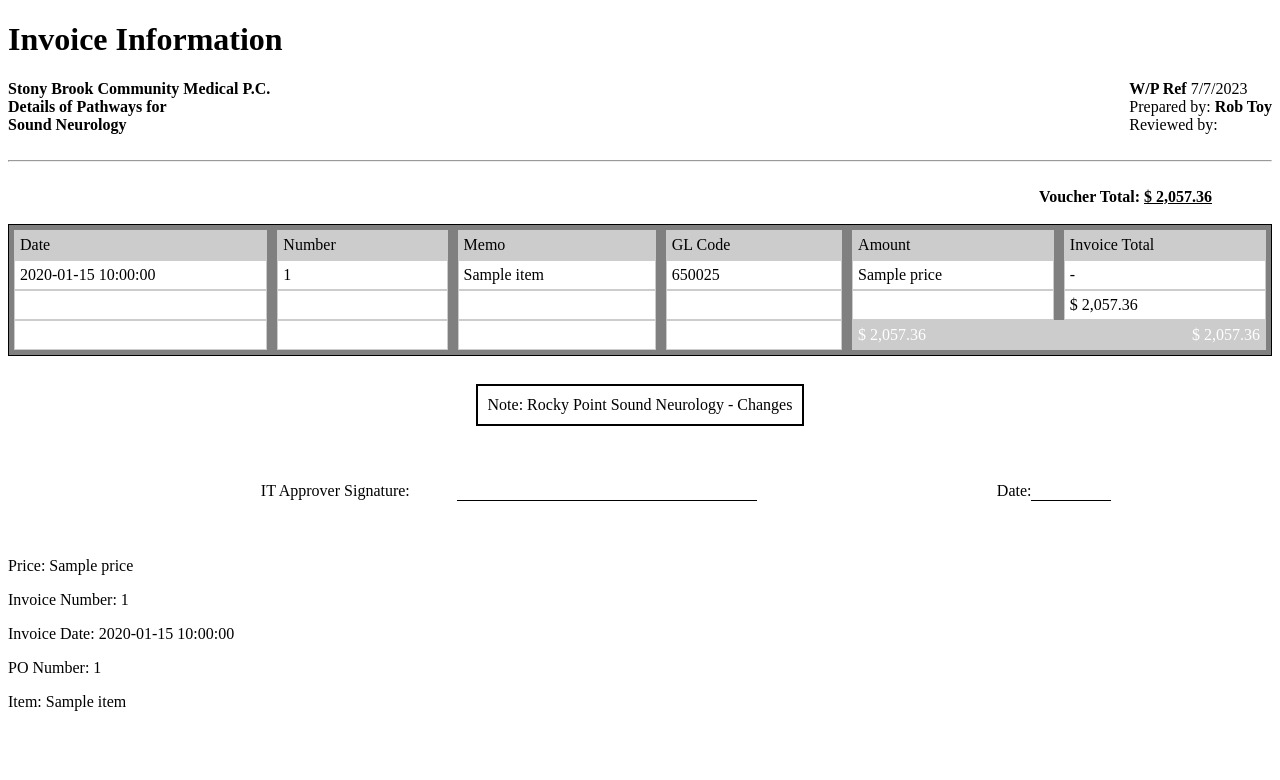
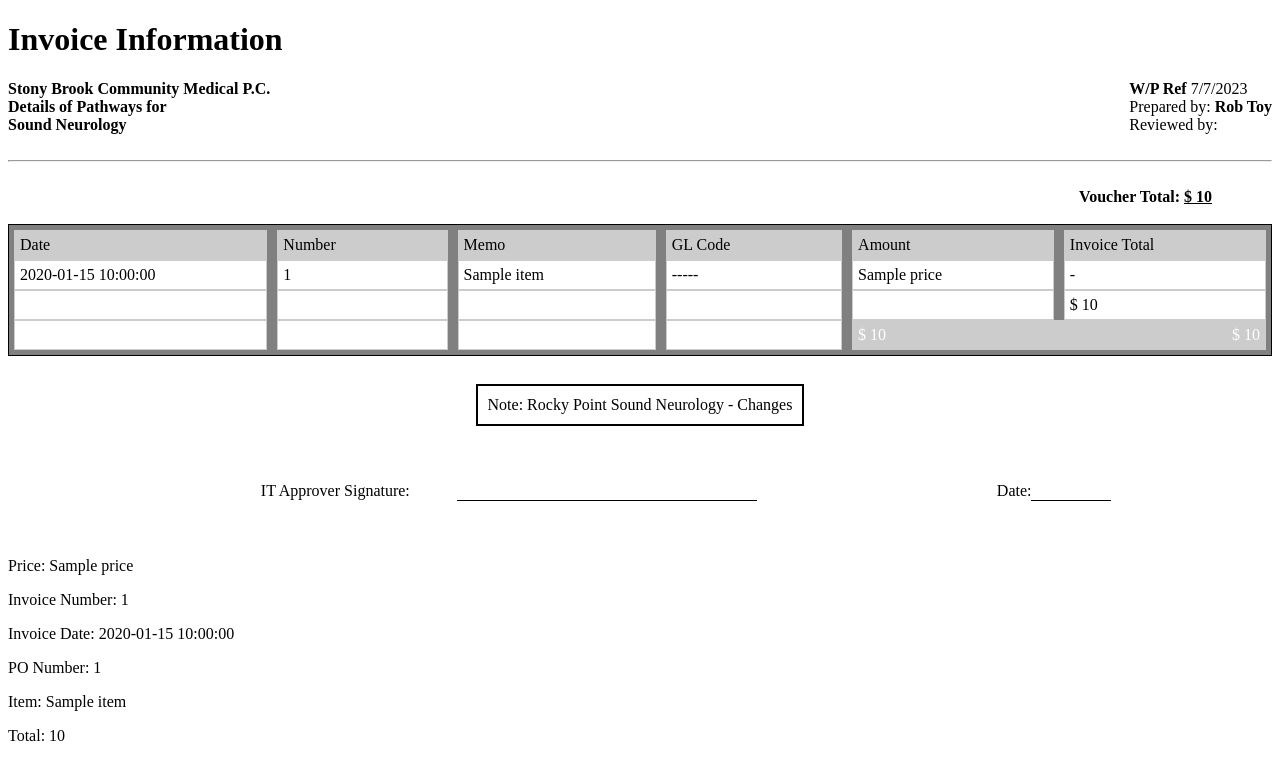
Before and after one commit to JasonMai11/invoice_processing, a Flask app: template templates/template.html in a window 1280 px wide. Shown: the top 780 px of the page. Run offline with Flask 3, Linux system fonts and the light colour scheme; the template is opened without the code that fills it: most values are stand-ins (such as "Sample title", 1, 10 or a date in 2020).

Commit message:
template design

```diff
--- a/templates/template.html
+++ b/templates/template.html
@@ -131,7 +131,7 @@
     <br>
     <hr>
     <br>
-    <div class="Voucher-Total"><b>Voucher Total: <u>$   2,057.36 </u></b> </div>
+    <div class="Voucher-Total"><b>Voucher Total: <u>$  {{total}} </u></b> </div>
 
     <br>
 
@@ -146,7 +146,7 @@
         <div class="grid-item white-background">{{ invoice_date }}</div>
         <div class="grid-item white-background">{{ invoice_number }}</div>
         <div class="grid-item white-background">{{ item }}</div>
-        <div class="grid-item white-background">650025</div>
+        <div class="grid-item white-background">-----</div>
         <div class="grid-item white-background">{{ price }}</div>
         <div class="grid-item white-background">-</div>
 
@@ -155,15 +155,15 @@
         <div class="grid-item white-background"></div>
         <div class="grid-item white-background"></div>
         <div class="grid-item white-background"></div>
-        <div class="grid-item white-background">$ 2,057.36</div>
+        <div class="grid-item white-background">$ {{ total }}</div>
 
         <div class="grid-item white-background"></div>
         <div class="grid-item white-background"></div>
         <div class="grid-item white-background"></div>
         <div class="grid-item white-background"></div>
         <div class="grid-item last-column">
-            <span>$ 2,057.36</span>
-            <span>$ 2,057.36</span>
+            <span>$ {{total}} </span>
+            <span>$ {{total}} </span>
         </div>
     </div>
 
@@ -191,14 +191,14 @@
     <br>
 
 {% for p in price %}
-    <p>Price: {{ p }}</p>
+    <p>Price: {{  p  }}</p>
 {% endfor %}
-
 
     <p>Invoice Number: {{ invoice_number }}</p>
     <p>Invoice Date: {{ invoice_date }}</p>
     <p>PO Number: {{ po_number }}</p>
     <p>Item: {{ item }}</p>
+    <p>Total: {{ total }}</p>
 
 </body>
 
```
Also changed, not shown: 3 other files.
